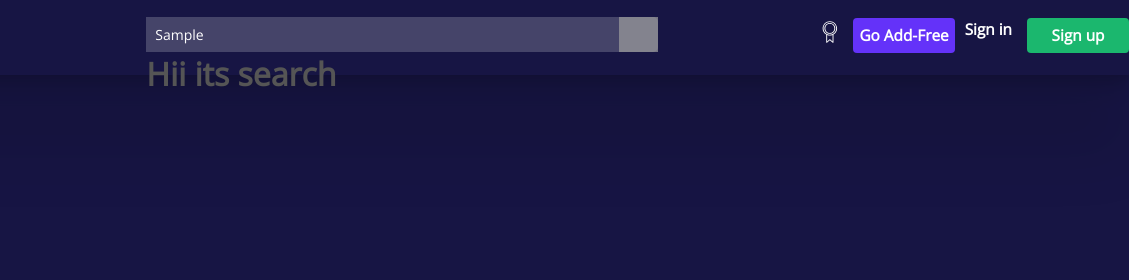
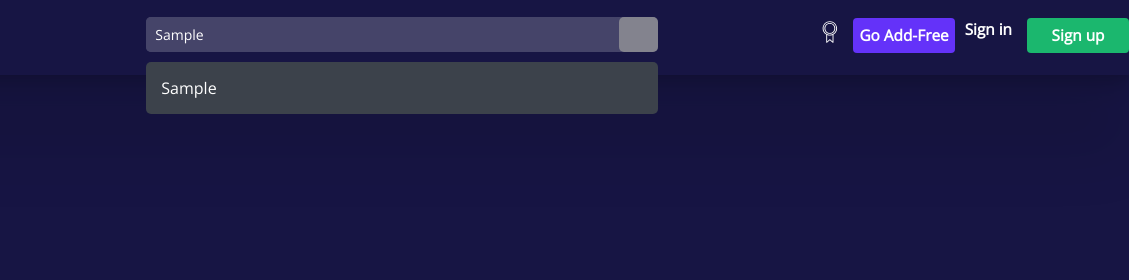
Before and after one commit to Aakash-Naykude/imgur-clone, a plain HTML site: page index.html in a window 1280 px wide. Both pictures are taken after typing "Sample" into the empty fields and a click on the button "Search". Shown: the top 280 px of the page, 151-1280 px from the left. Drawn offline with nearby package versions, Linux system fonts and the light colour scheme; no server answers; grey boxes are pictures that could not be loaded.

Commit message:
added css

```diff
--- a/index.css
+++ b/index.css
@@ -106,6 +106,7 @@ body {
 }
 .form-group {
   display: flex;
+  border-radius: 5px;
   width: 100%;
 }
 #input {
@@ -232,3 +233,15 @@ body {
   height: 50px;
   border: 5px solid black;
 }
+#searchresults {
+  border-radius: 5px;
+  margin-top: 2%;
+  max-height: 450px;
+  background-color: #3c424b;
+  color: white;
+  padding: 15px;
+  overflow: scroll;
+}
+#searchresults::-webkit-scrollbar {
+  width: 0;
+}
--- a/index.html
+++ b/index.html
@@ -36,8 +36,7 @@
             <input id="input" placeholder="Images, #tags, @users oh my!" />
             <button id="submitbtn">Search</button>
           </div>
-          <div>
-            <h1>Hii its search</h1>
+          <div id="searchresults">
           </div>
         </div>
         <div class="widgets">
--- a/index.js
+++ b/index.js
@@ -39,3 +39,12 @@ window.addEventListener("scroll", () => {
     showData();
   }
 });
+
+//-------------search engine---------------------------\\
+let showbox = document.getElementById("searchresults");
+let input = document.getElementById("input");
+var sets;
+input.addEventListener("input", startShowingResults);
+function startShowingResults(e) {
+  showbox.textContent = e.target.value;
+}
```
